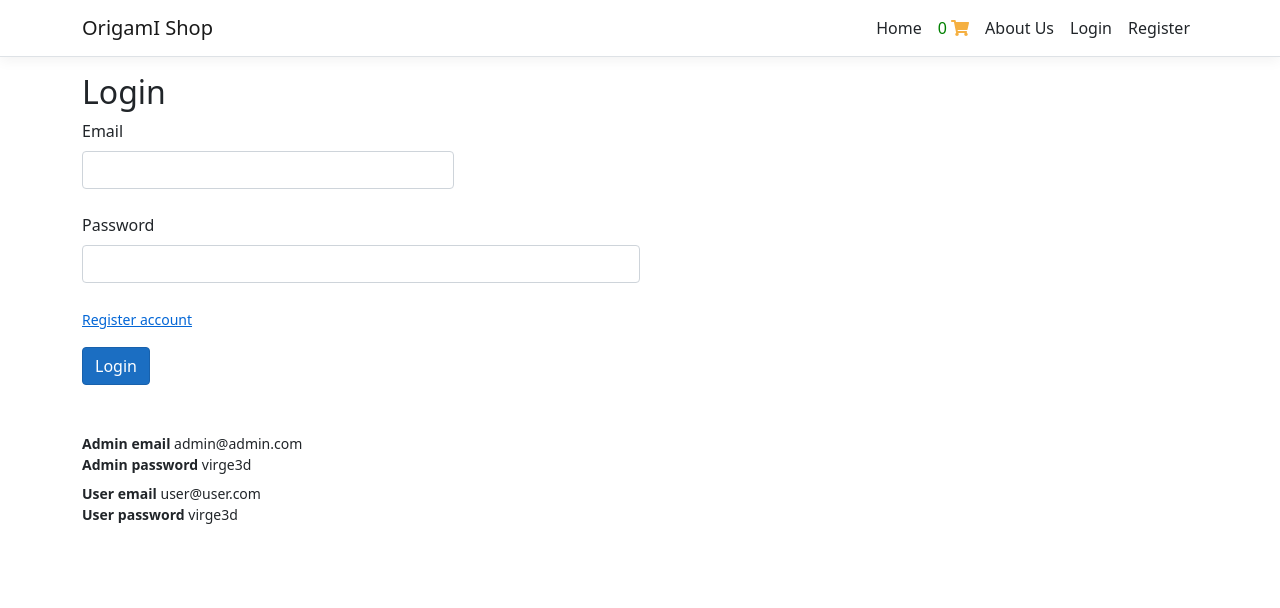
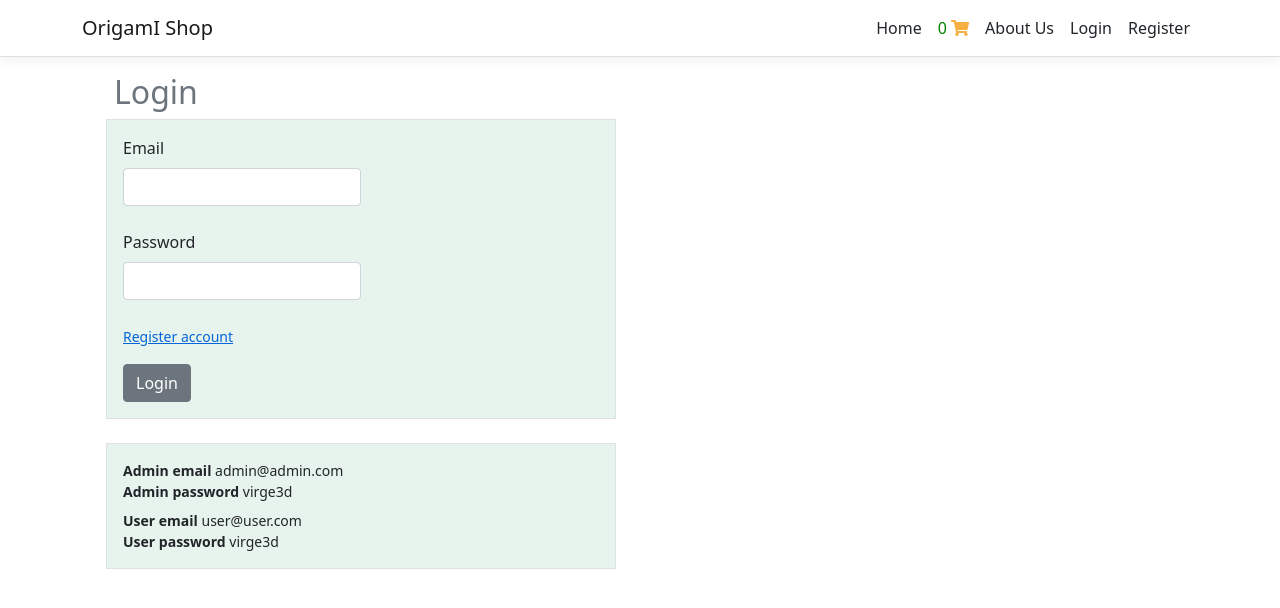
Before and after one commit to dotnet-webshop/OrigamiShopFrontend, a React (Create React App) app: page /login in a window 1280 px wide. Shown: the top 608 px of the page. Built offline with nearby package versions, Linux system fonts and the light colour scheme.

Commit message:
Login Page
Complete

```diff
--- a/src/components/Login/LoginPage.jsx
+++ b/src/components/Login/LoginPage.jsx
@@ -54,12 +54,14 @@ function LoginPage(){
     }
 
     const loginForm  = () => (
-        <div className="">
-            <h2>Login</h2>
-            <div>
+        <div >
+           <h2 className="text-muted "> &emsp;Login</h2>
+            <div className="container px-4 " >
+                <div className="row gx-5 " >
+                    <div className="col-6" >
+                        <div className="p-3 border bg-success p-2 text-dark bg-opacity-10" >
                             <Form  noValidate validated={validated} onSubmit={onHandleLogin}>
-
-                    <Form.Group as={Col} md="4" controlId="validationCustom02">
+                                <Form.Group as={Col} md="6" controlId="validationCustom02">
                                     <Form.Label>Email</Form.Label>
                                     <Form.Control
                                         type="email"
@@ -73,7 +75,6 @@ function LoginPage(){
                                         </Form.Control.Feedback>
                                 </Form.Group>
                                 <br />
-
                                 <Form.Group as={Col} md="6" controlId="validationCustom06">
                                     <Form.Label>Password</Form.Label>
                                     <Form.Control
@@ -89,10 +90,19 @@ function LoginPage(){
                                 <br />
                                 <small><Link to="/register">Register account</Link></small>
                                 <h5 className="text-danger">{errorMessage}</h5>
-                    <Button className="btn btn-primary mt-2"  type="submit">Login</Button>
+                                <Button className="btn btn-secondary mt-2"  type="submit">Login</Button>
                             </Form>
+
                         </div>
-            <div className="mt-5">
+                    </div>
+
+                </div>
+            </div>
+            <br />
+            <div className="container px-4 " >
+                <div className="row gx-5 " >
+                    <div className="col-6" >
+                        <div className="p-3 border bg-success p-2 text-dark bg-opacity-10" >
                         <div className="row">
                             <small className="col"><b> Admin email</b> admin@admin.com</small>
                         </div>
@@ -105,7 +115,13 @@ function LoginPage(){
                         <div className="row">
                             <small className="col"> <b> User password</b> virge3d</small>
                         </div>
+
                         </div>
+                    </div>
+
+                </div>
+            </div>
+
         </div>
     )
     return (
```
Lines whose indentation alone changed are shown as unchanged.
